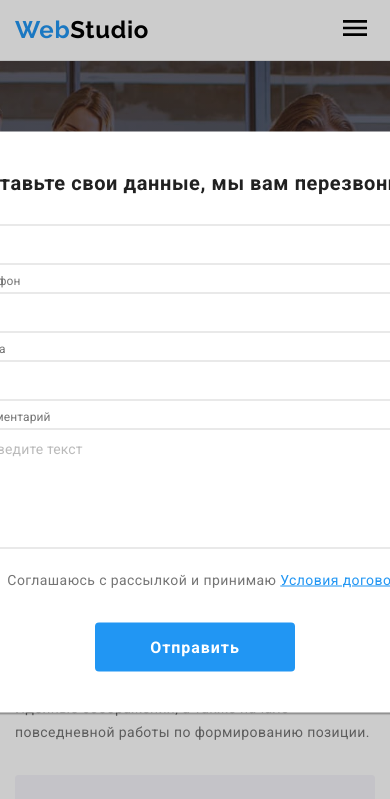
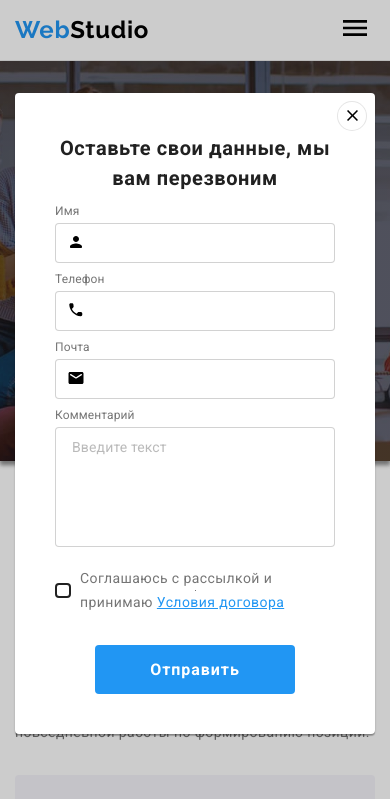
Before and after one commit to aleksandr105/goit-markup-hw-08, a plain HTML site: page index.html in a window 390 px wide. Both pictures are taken after a click on the button "Заказать услугу". Shown: the top 799 px of the page. Drawn offline with nearby package versions, Linux system fonts and the light colour scheme.

Commit message:
заканчивает адаптацию модалки

```diff
--- a/index.html
+++ b/index.html
@@ -341,7 +341,7 @@
                 <span class="form-checkbox-text">Соглашаюсь с рассылкой и принимаю <a class="form-checkbox-agreement" href="">Условия договора</a></span>
             </label>
         </form>
-        <button type="submit" class="button .button__modified">Отправить</button>
+        <button type="submit" class="button">Отправить</button>
     </div>
     </div>
     <script src="./js/modal.js"></script>
--- a/js/modal.js
+++ b/js/modal.js
@@ -9,6 +9,7 @@
   refs.closeModalBtn.addEventListener('click', toggleModal);
 
   function toggleModal() {
+    document.body.classList.toggle("modal-open");
     refs.modal.classList.toggle('is-hidden');
   }
 })();
--- a/sass/base/_base_style.scss
+++ b/sass/base/_base_style.scss
@@ -1,5 +1,9 @@
 body {
   font-family: "roboto", sans-serif;
+
+  &.modal-open {
+    overflow: hidden;
+  }
 }
 
 p,
--- a/sass/components/_modal.scss
+++ b/sass/components/_modal.scss
@@ -1,11 +1,16 @@
 .backdrop {
+  overflow: auto;
   position: fixed;
+  padding: 93px 15px;
   top: 0;
   left: 0;
   width: 100%;
   height: 100%;
   background-color: rgba(0, 0, 0, 0.2);
-  transition: 500ms cubic-bezier(0.4, 0, 0.2, 1);
+  transition: 300ms cubic-bezier(0.4, 0, 0.2, 1);
+  @media screen and (min-width: 560px) {
+    padding: 0px;
+  }
 }
 
 .backdrop.is-hidden {
@@ -14,32 +19,41 @@
 }
 
 .backdrop.is-hidden .modal {
-  transform: translate(-50%, -50%) scale(0.5);
+  transform: scale(0.8);
+
+  @media screen and (min-width: 560px) {
+    transform: translate(-50%, -50%) scale(0.8);
+  }
 }
 
 .modal {
+  position: relative;
+  padding: 40px;
   text-align: center;
-  position: absolute;
-  top: 50%;
-  left: 50%;
   background-color: #ffffff;
-  min-width: 528px;
-  min-height: 581px;
+  max-width: 528px;
   box-shadow: 0px 1px 3px rgba(0, 0, 0, 0.12), 0px 1px 1px rgba(0, 0, 0, 0.14),
     0px 2px 1px rgba(0, 0, 0, 0.2);
   border-radius: 4px;
-  transform: translate(-50%, -50%) scale(1);
-  transition: transform 500ms cubic-bezier(0.4, 0, 0.2, 1);
+  transform: scale(1);
+
+  @media screen and (min-width: 560px) {
+    transform: translate(-50%, -50%) scale(1);
+    position: absolute;
+    top: 50%;
+    left: 50%;
+    min-width: 450px;
+  }
 }
 
 .modal-button {
-  display: flex;
+  position: absolute;
+  display: inline-flex;
   background-color: #ffffff;
   height: 30px;
   width: 30px;
   border: 1px solid rgba(0, 0, 0, 0.1);
   border-radius: 50%;
-  position: absolute;
   right: 8px;
   top: 8px;
   cursor: pointer;
@@ -61,12 +75,15 @@
 .modal-title {
   font-weight: 700;
   font-size: 20px;
-  line-height: 1.15;
+  line-height: 1.5;
   text-align: center;
   letter-spacing: 0.03em;
   color: $color-title;
-  padding-top: 40px;
   margin-bottom: 12px;
+
+  @media screen and (min-width: 1200px) {
+    line-height: 1.15;
+  }
 }
 
 .form-title {
@@ -85,7 +102,7 @@
 .form {
   text-align: start;
   margin: 0 auto;
-  width: 448px;
+  max-width: 448px;
 }
 
 .form-input {
@@ -154,8 +171,8 @@
 }
 
 .form-checkbox-icon {
-  width: 16px;
-  height: 15px;
+  min-width: 16px;
+  min-height: 15px;
   border: 2px solid #212121;
   border-radius: 4px;
   transition: border-color 250ms cubic-bezier(0.4, 0, 0.2, 1);
@@ -188,7 +205,3 @@
   color: $color_hover_active;
   text-decoration-line: underline;
 }
-
-.button.button__modified {
-  padding-bottom: 40px;
-}
```
Also changed, not shown: portfolio.html (+2 -2 lines), css/main.css, css/main.min.css, 2 other files.
